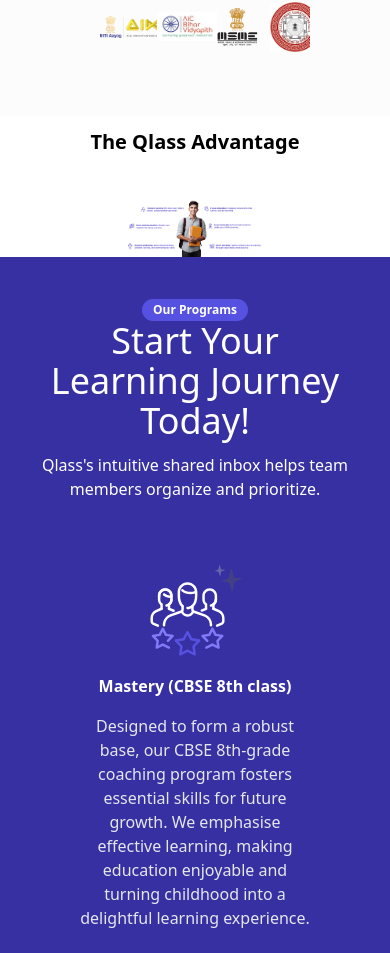
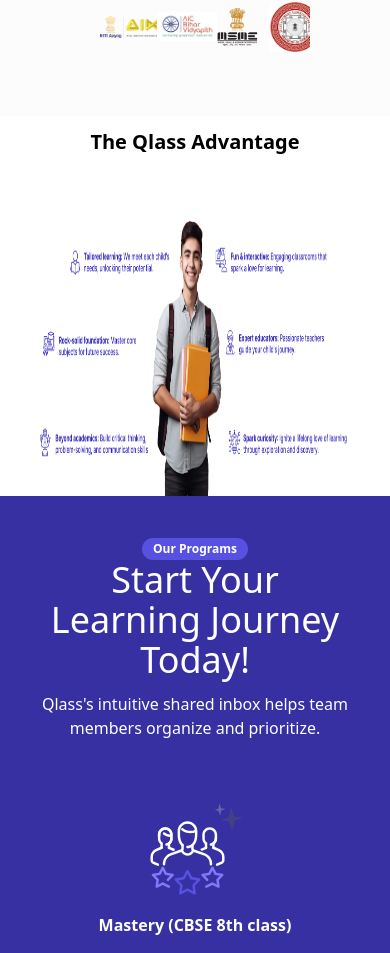
Before and after one commit to Qlass-website/qlass, a React (Vite) app: page / in a window 390 px wide. Shown: the part 1634-2587 px from the top of the page. Built offline with nearby package versions, Linux system fonts and the light colour scheme.

Commit message:
🐛 fixes in mobile

```diff
--- a/src/components/home-page/child-ready-to-roar/ChildReadyToRoar.jsx
+++ b/src/components/home-page/child-ready-to-roar/ChildReadyToRoar.jsx
@@ -16,14 +16,13 @@
               and skills they need to thrive in primary and middle school.
             </div> */}
           </div>
-          <div className="w-full max-md:w-full px-32">
+          <div className="w-full max-md:w-full px-10 md:px-32">
             <div className="relative md:min-h-[340px] flex-grow items-center justify-center overflow-hidden max-md:mt-10 max-md:max-w-full">
               <div className=" flex justify-center">
                 <img
                   loading="lazy"
                   src="/image.png"
-                  // srcSet="https://cdn.builder.io/api/v1/image/assets/TEMP/ed28db2ff7152867743dc49785f85046d9d60e9523bb06a47d6876533c85924c?apiKey=ff29eb85e7464976a6d2464dcda446db&width=100 100w, https://cdn.builder.io/api/v1/image/assets/TEMP/ed28db2ff7152867743dc49785f85046d9d60e9523bb06a47d6876533c85924c?apiKey=ff29eb85e7464976a6d2464dcda446db&width=200 200w, https://cdn.builder.io/api/v1/image/assets/TEMP/ed28db2ff7152867743dc49785f85046d9d60e9523bb06a47d6876533c85924c?apiKey=ff29eb85e7464976a6d2464dcda446db&width=400 400w, https://cdn.builder.io/api/v1/image/assets/TEMP/ed28db2ff7152867743dc49785f85046d9d60e9523bb06a47d6876533c85924c?apiKey=ff29eb85e7464976a6d2464dcda446db&width=800 800w, https://cdn.builder.io/api/v1/image/assets/TEMP/ed28db2ff7152867743dc49785f85046d9d60e9523bb06a47d6876533c85924c?apiKey=ff29eb85e7464976a6d2464dcda446db&width=1200 1200w, https://cdn.builder.io/api/v1/image/assets/TEMP/ed28db2ff7152867743dc49785f85046d9d60e9523bb06a47d6876533c85924c?apiKey=ff29eb85e7464976a6d2464dcda446db&width=1600 1600w, https://cdn.builder.io/api/v1/image/assets/TEMP/ed28db2ff7152867743dc49785f85046d9d60e9523bb06a47d6876533c85924c?apiKey=ff29eb85e7464976a6d2464dcda446db&width=2000 2000w, https://cdn.builder.io/api/v1/image/assets/TEMP/ed28db2ff7152867743dc49785f85046d9d60e9523bb06a47d6876533c85924c?apiKey=ff29eb85e7464976a6d2464dcda446db&"
-                  className="xl:ml-5"
+                  className="xl:ml-5 h-[300px] md:h-auto"
                 />
               </div>
             </div>
```
